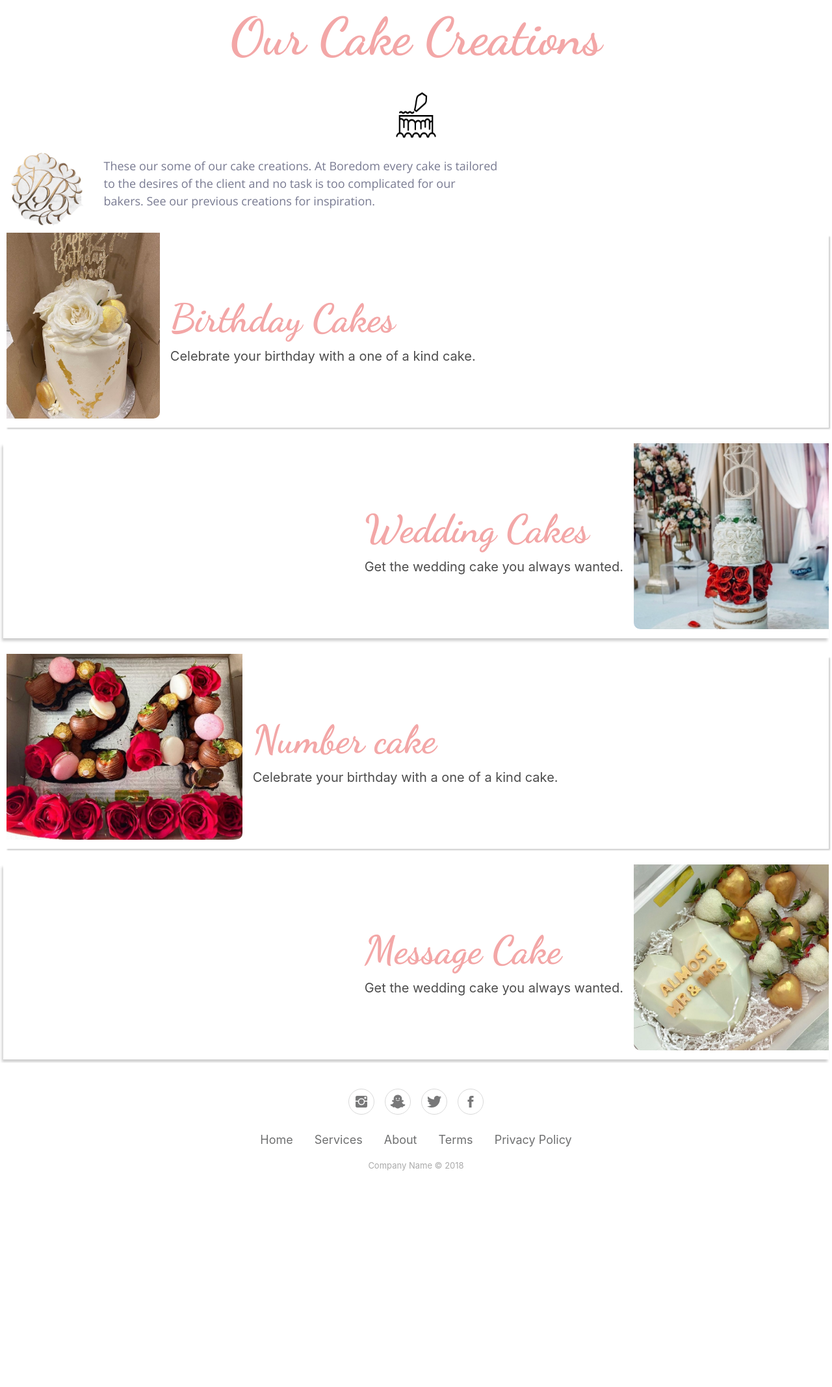
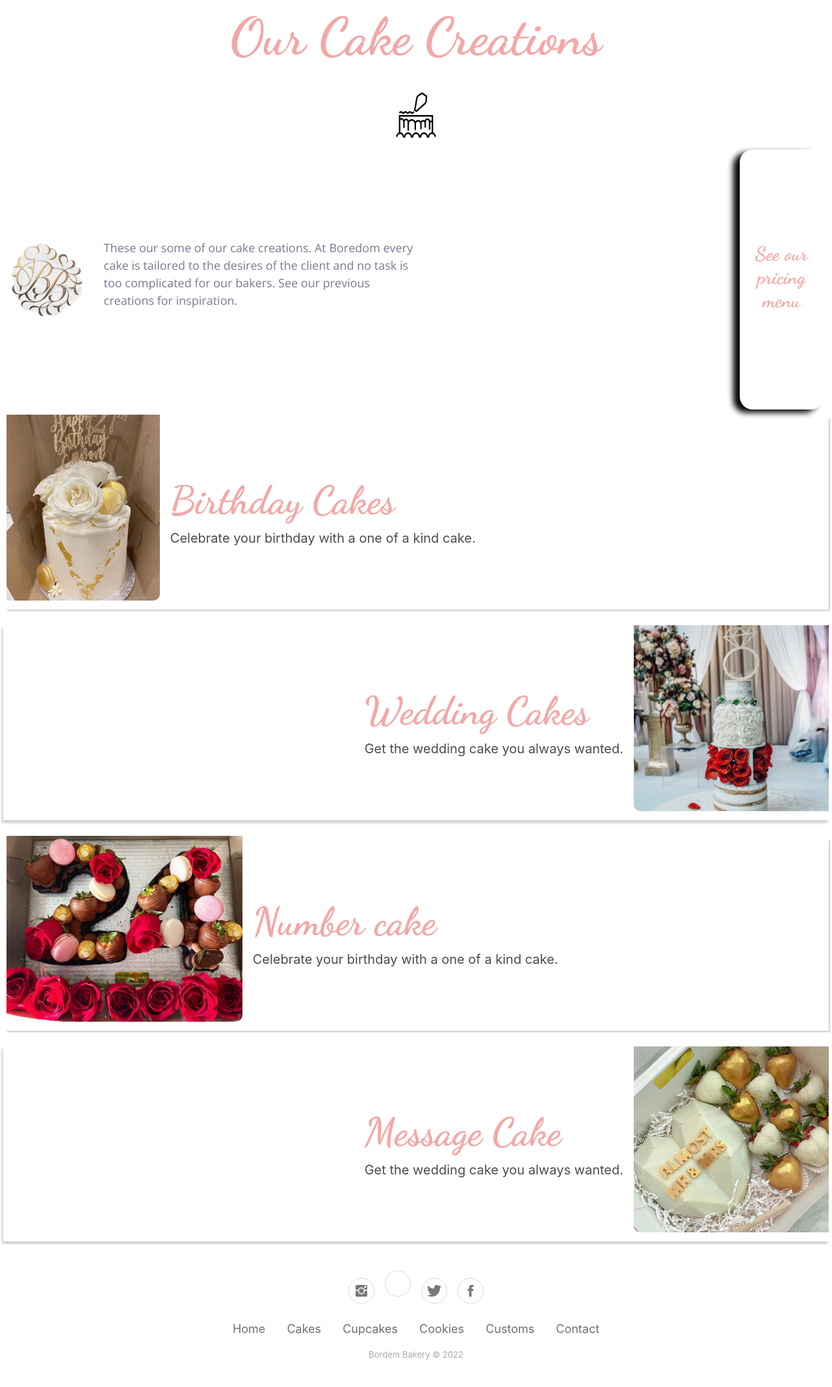
Before and after one commit to AshtonDevNow/bbakery, a PHP site: page /categories/cupcake-list.html in a window 1280 px wide. Shown: the whole page at 65% size. Before the commit the page ends 1801 px from the top, so only its background shows below. Run offline with PHP 8.4, Linux system fonts and the light colour scheme; some libraries are stand-ins or nearby versions.

Commit message:
added price button

```diff
--- a/categories/cupcake-list.html
+++ b/categories/cupcake-list.html
@@ -37,6 +37,9 @@
       <img src="../images/logo-w.jpg" style="height: 120px; width: 120px;" alt="BB-logo">
       <p>These our some of our cake creations. At Boredom every cake is tailored to the desires of the client and no
         task is too complicated for our bakers. See our previous creations for inspiration. </p>
+      <button class="fancy-button">
+        <h2>See our pricing menu</h2>
+      </button>
     </div>
 
   <div class="card-product">
@@ -129,16 +132,17 @@
 <div class="footer-basic">
 
     <div class="social"><a href="#"><i class="icon ion-social-instagram"></i></a><a href="#"><i
-          class="icon ion-social-snapchat"></i></a><a href="#"><i class="icon ion-social-twitter"></i></a><a href="#"><i
+          class="icon ion-social-tiktok"></i></a><a href="#"><i class="icon ion-social-twitter"></i></a><a href="#"><i
           class="icon ion-social-facebook"></i></a></div>
     <ul class="list-inline">
       <li class="list-inline-item"><a href="#">Home</a></li>
-      <li class="list-inline-item"><a href="#">Services</a></li>
-      <li class="list-inline-item"><a href="#">About</a></li>
-      <li class="list-inline-item"><a href="#">Terms</a></li>
-      <li class="list-inline-item"><a href="#">Privacy Policy</a></li>
+      <li class="list-inline-item"><a href="#">Cakes</a></li>
+      <li class="list-inline-item"><a href="#">Cupcakes</a></li>
+      <li class="list-inline-item"><a href="#">Cookies</a></li>
+      <li class="list-inline-item"><a href="#">Customs</a></li>
+      <li class="list-inline-item"><a href="#">Contact</a></li>
     </ul>
-    <p class="copyright">Company Name © 2018</p>
+    <p class="copyright">Bordem Bakery © 2022</p>
 
 </div>
 <script src="https://cdnjs.cloudflare.com/ajax/libs/jquery/3.2.1/jquery.min.js"></script>
--- a/style.css
+++ b/style.css
@@ -166,6 +166,41 @@ element.style {
   padding-top: 0%;
   padding: 16px;
 }
+
+@media (min-width: 100px) and (max-width: 575px) {
+  .cards {
+    grid-template-columns: 1fr;
+  }
+}
+
+ /* Small devices (landscape phones, 576px and up) */
+@media (min-width: 576px) {
+  .cards {
+    grid-template-columns: 1fr;
+  }
+}
+
+ /* Medium devices (tablets, 768px and up) */
+@media (min-width: 768px) {
+  .cards {
+    grid-template-columns: 1fr 1fr;
+  }
+}
+
+ /* Large devices (desktops, 992px and up) */
+@media (min-width: 992px) {
+  .cards {
+    grid-template-columns: 1fr 1fr 1fr;
+  }
+}
+
+ /* Extra large devices (large desktops, 1200px and up) */
+@media (min-width: 1200px) {
+  .cards {
+    grid-template-columns: 1fr 1fr 1fr 1fr;
+  }
+}
+
 /* The right side cards */
 .card-product-right {
   overflow: hidden;
@@ -509,3 +544,24 @@ element.style {
   color:#aaa;
   margin-bottom:0;
 }
+
+.fancy-button {
+  display: flex;
+  justify-content: center;
+  align-items: center;
+  font-weight: bold;
+  font-size: 3rem;
+  /* position: relative; */
+  width: 400px;
+  height: 400px;
+  background-color: white;
+  border: rgba(59,58,58,0.4);
+  border-radius: 20px;
+  box-shadow: -10px 5px 10px;
+  top: 0;
+  transition: top ease 0.5;
+}
+
+.fancy-button:hover {
+  top: -50px
+}
```
